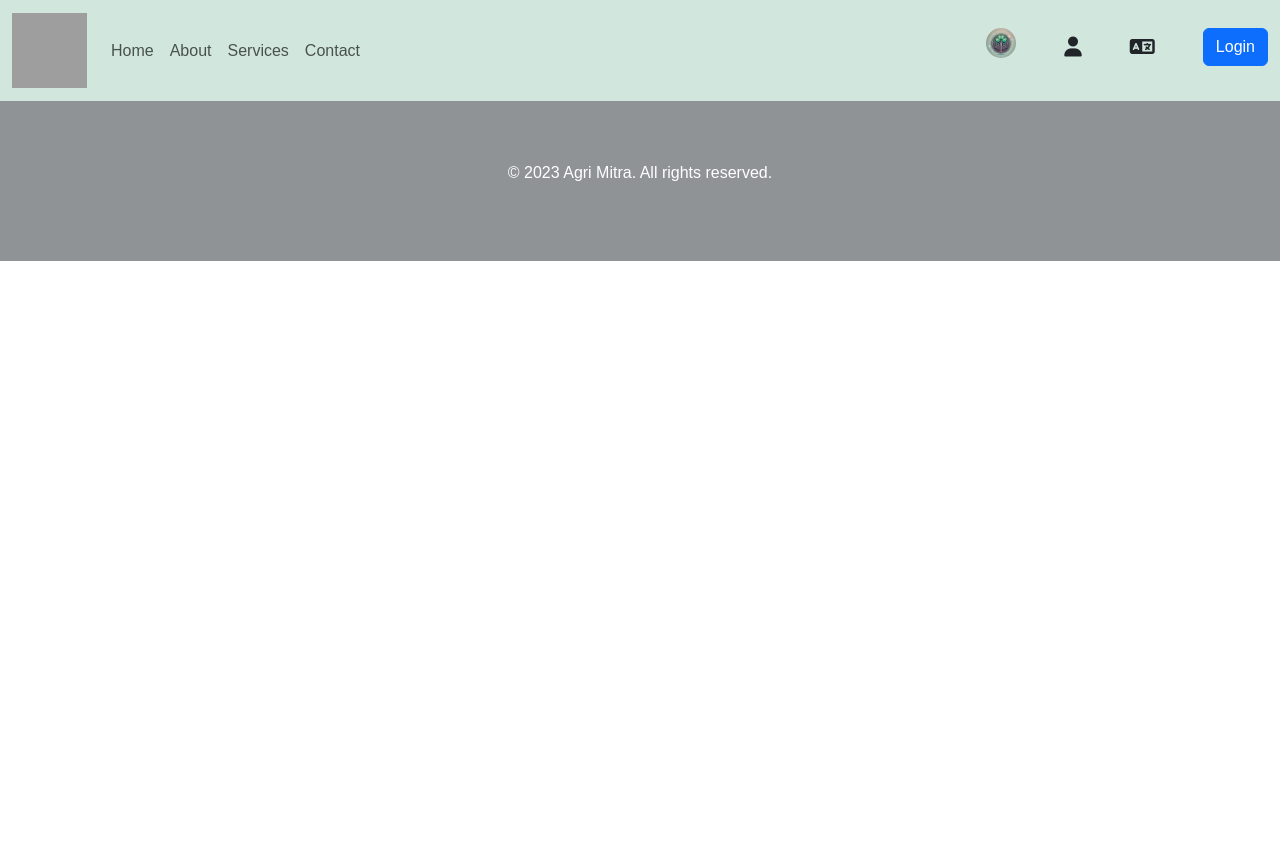
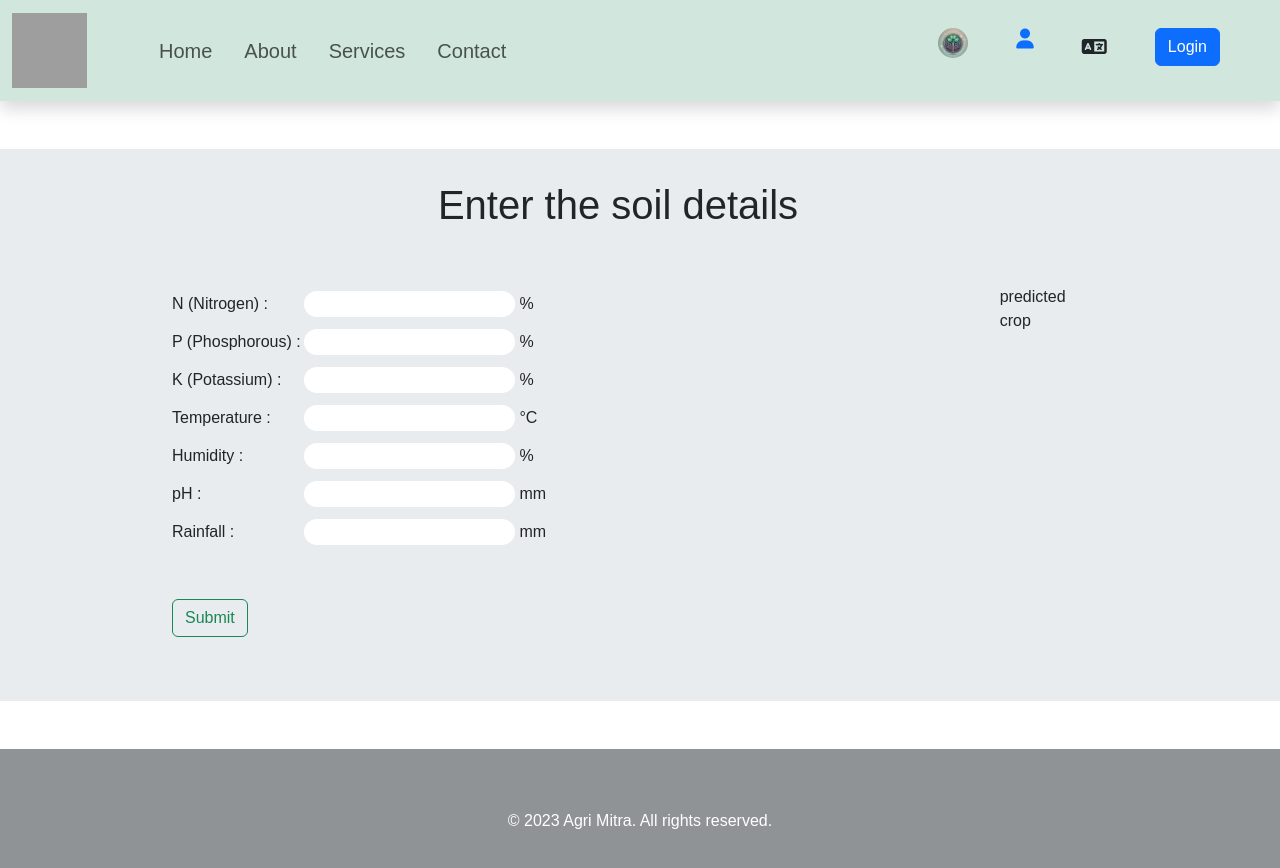
Before and after one commit to Channappa-Hurakadli/agri-app, a React (Vite) app: page /input in a window 1280 px wide. Shown: the top 868 px of the page. Before the commit the page ends 800 px from the top, so only its background shows below. Built offline with nearby package versions, Linux system fonts and the light colour scheme; grey boxes are pictures that could not be loaded.

Commit message:
completed until adding profile end point

```diff
--- a/src/App.css
+++ b/src/App.css
@@ -72,9 +72,21 @@
 .about-content1,.about-content2{
   color: #4CAF50;
 }
+.flowchart-img{
+  background-color: #4CAF50;
+  max-width: 30vh;
+  max-height: 30vh;
+  height: 40rem;
+
+}
 .about-flowchart{
-  border-radius: 50%;
+  /* border-radius: 50%; */
+  margin: -10rem 0 0 4rem; /*top right bottom left*/
+  max-width: 40vh;
+  max-height: 40vh;
 }
+
+
 .about-img{
   border-radius: 50%;
 }
@@ -92,25 +104,11 @@
     width: 100%;
   }
 
-  .gradient-custom-2 {
-    /* fallback for old browsers */
-    background: #fccb90;
+input{
+  border: none;
+  border-radius: 1rem;
+}
 
-    /* Chrome 10-25, Safari 5.1-6 */
-    background: -webkit-linear-gradient(to right, #ee7724, #d8363a, #dd3675, #b44593);
-
-    /* W3C, IE 10+/ Edge, Firefox 16+, Chrome 26+, Opera 12+, Safari 7+ */
-    background: linear-gradient(to right, #ee7724, #d8363a, #dd3675, #b44593);
-    }
-
-    @media (min-width: 768px) {
-    .gradient-form {
-    height: 100vh !important;
-    }
-    }
-    @media (min-width: 769px) {
-    .gradient-custom-2 {
-    border-top-right-radius: .3rem;
-    border-bottom-right-radius: .3rem;
-    }
-    }
+.navbar-txt{
+  font-size: 1.25rem;
+}
--- a/src/App.jsx
+++ b/src/App.jsx
@@ -9,6 +9,8 @@ import Contact from './components/Contact';
 import Services from './components/Services';
 import LoginPage from './components/LoginPage';
 import Register from './components/Register';
+import Input from './components/Input';
+import Profile from './components/Profile';
 
 function App() {
   const aboutRef = useRef(null);
@@ -36,6 +38,8 @@ function App() {
       <Routes>
           <Route path="/login" element={<LoginPage/>}/>
           <Route path='/signup' element={<Register/>}/>
+          <Route path="/input" element={<Input/>} />
+          <Route path="/profile" element={<Profile/>}/>
           <Route exact path="/" element={
             <>
               <Hero />
--- a/src/components/Carousel.jsx
+++ b/src/components/Carousel.jsx
@@ -5,9 +5,9 @@ import React, { useState, useEffect } from 'react'
 function Carousel() {
     const [currentIndex, setCurrentIndex] = useState(0);
     const slides = [
-        { img: "/public/crop1.jpg", label: "First slide label", caption: "Some representative placeholder content for the first slide." },
-        { img: "/public/crop2.jpg", label: "Second slide label", caption: "Some representative placeholder content for the second slide." },
-        { img: "/public/crop3.jpg", label: "Third slide label", caption: "Some representative placeholder content for the third slide." },
+        { img: "crop1.jpg", label: "First slide label", caption: "Some representative placeholder content for the first slide." },
+        { img: "crop2.jpg", label: "Second slide label", caption: "Some representative placeholder content for the second slide." },
+        { img: "crop3.jpg", label: "Third slide label", caption: "Some representative placeholder content for the third slide." },
     ];
     useEffect(()=>{
         const interval = setInterval(() => {
--- a/src/components/Contact.jsx
+++ b/src/components/Contact.jsx
@@ -15,7 +15,7 @@ const Contact = forwardRef((props,ref)=> {
         </div>
         <div className="mb-3">
             <label htmlFor="exampleFormControlTextarea1" className="form-label">Enter Your Query</label>
-            <textarea className="form-control" id="exampleFormControlTextarea1" rows="3"></textarea>
+            <textarea className="form-control" id="exampleFormControlTextarea1" rows="3" minLength={25} ></textarea>
         </div>
         <button type="submit" className="btn btn-success">Submit</button>
     </div>
--- /dev/null
+++ b/src/components/Input.jsx
@@ -0,0 +1,55 @@
+import React from 'react'
+
+function Input() {
+  return (
+    <div className="bg-body-secondary">
+      <div className='container input-cont m-5 p-3'>
+        <h1 className="mt-3 text-center">Enter the soil details</h1>
+        <div className="d-flex justify-content-center align-content-center p-5 mx-5">
+          <form action="" className="justify-content-center ">
+            <div className="form-group container row">
+              <div>
+                <label htmlFor="nitrogen" className="col-sm-2 col-form-label">N (Nitrogen) : </label>
+                <input type="number" id='nitrogen' name='nitrogen' /> %
+              </div>
+              <div>
+                <label htmlFor="phosphorous" className="col-sm-2 col-form-label">P (Phosphorous) : </label>
+                <input type="number" id='phosphorous' name='phosphorous' /> %
+              </div>
+              <div>
+                <label htmlFor="potassium" className="col-sm-2 col-form-label">K (Potassium) : </label>
+                <input type="number" id='potassium' name='potassium' /> %
+              </div>
+              <div>
+                <label htmlFor="temperature" className="col-sm-2 col-form-label">Temperature : </label>
+                <input type="number" id='temperature' name='temperature' /> &deg;C
+              </div>
+              <div>
+                <label htmlFor="humidity" className="col-sm-2 col-form-label">Humidity : </label>
+                <input type="number" id='humidity' name='humidity' /> %
+              </div>
+              <div>
+                <label htmlFor="ph" className="col-sm-2 col-form-label">pH : </label>
+                <input type="number" id='ph' name='ph' /> mm
+              </div>
+              <div>
+                <label htmlFor="rainfall" className="col-sm-2 col-form-label">Rainfall  : </label>
+                <input type="number" id='rainfall' name='rainfall' /> mm
+              </div>
+              <div className='mt-5'>
+                <button type="button" class="btn btn-outline-success">Submit</button>
+              </div>
+            </div>
+          </form>
+        <div>
+          predicted crop
+        </div>
+        </div>
+
+      </div>
+
+    </div>
+  )
+}
+
+export default Input
--- a/src/components/LoginPage.jsx
+++ b/src/components/LoginPage.jsx
@@ -13,15 +13,16 @@ function LoginPage() {
                       background-image:url("https://img.freepik.com/premium-photo/tree-with-soil-growing-converging-point-computer-circuit-board-blue-light-wireframe-network-background-green-computing-green-technology_35691-13172.jpg");
                       background-size: cover;
                       background-repeat: no-repeat;
-                      height:100vh;
+
+
                       }
 
                   .bg-glass {
                       background-color: hsla(0, 0%, 100%, 0.5) !important;
                       backdrop-filter: saturate(200%) blur(25px);
+
+
                   }
-
-}
               `}
           </style>
 
--- a/src/components/Navbar.jsx
+++ b/src/components/Navbar.jsx
@@ -13,27 +13,34 @@ function Navbar(props) {
                         <span className="navbar-toggler-icon"></span>
                     </button>
                     <div className="collapse navbar-collapse" id="navbarSupportedContent">
-                        <ul className="navbar-nav me-auto mb-2 mb-lg-0">
+                        <ul className="navbar-nav me-auto mb-2 mb-lg-0 gap-3 mx-5 navbar-txt">
                             <li className="nav-item">
                                 <Link className="nav-link" aria-current="page" to="/">Home</Link>
                             </li>
                             <li className="nav-item">
-                                <Link className="nav-link" to="/" onClick={(evt)=>props.handleClick(evt,"about")}>About</Link>
+                                <Link className="nav-link" to="/" onClick={(evt) => props.handleClick(evt, "about")}>About</Link>
                             </li>
                             <li className="nav-item">
-                                <Link className="nav-link" onClick={(evt)=>props.handleClick(evt,"services")} to="/">Services</Link>
+                                <Link className="nav-link" onClick={(evt) => props.handleClick(evt, "services")} to="/">Services</Link>
                             </li>
                             <li className="nav-item">
-                                <Link className="nav-link" onClick={(evt)=>props.handleClick(evt,"contact")} to="/">Contact</Link>
+                                <Link className="nav-link" onClick={(evt) => props.handleClick(evt, "contact")} to="/">Contact</Link>
                             </li>
 
 
                         </ul>
-                        <ul className="d-flex gap-5 mt-2 ">
-                        <a href=""><img src="/public/panelicon.webp" alt="" className='panel'/></a>
-                        <i type="button" className="fa-solid fa-user fa-lg align-content-center"></i>
-                        <i type="button" className="fa-solid fa-language fa-lg align-content-center"></i>
-                        <Link to="/login"><button type="button" className="btn btn-primary align-content-center">Login</button></Link>
+                        <ul className="d-flex gap-5 mt-2 mx-5">
+                            {/* input panel icon*/}
+                            <Link to="/input"><img src="/public/panelicon.webp" alt="" className='panel' /></Link>
+
+                            {/* profile icon */}
+                            <Link to="/profile"><i type="button" className="fa-solid fa-user fa-lg align-content-center"></i></Link>
+
+                            {/* language icon  */}
+                            <i type="button" className="fa-solid fa-language fa-lg align-content-center"></i>
+
+                            {/* login button */}
+                            <Link to="/login"><button type="button" className="btn btn-primary align-content-center">Login</button></Link>
                         </ul>
                     </div>
                 </div>
--- /dev/null
+++ b/src/components/Profile.jsx
@@ -0,0 +1,9 @@
+import React from 'react'
+
+function Profile() {
+  return (
+    <div>Profile</div>
+  )
+}
+
+export default Profile
```
Also changed, not shown: src/components/About.jsx (+7 -4 lines).
